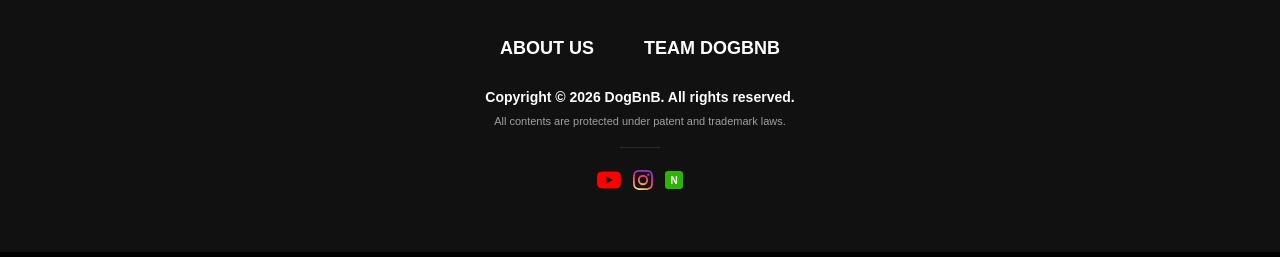
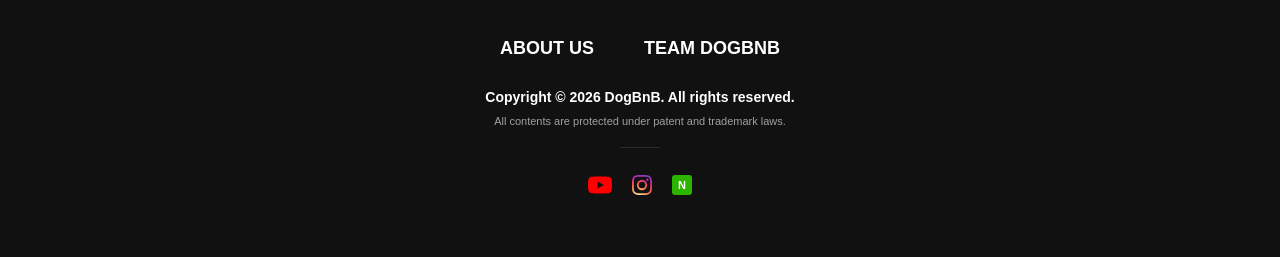
Before and after one commit to ssspar00-pixel/DOGBNB, a plain HTML site: page index.html in a window 1280 px wide. Shown: the part 822-1079 px from the top of the page. Drawn offline with Linux system fonts and the light colour scheme.

Commit message:
Add files via upload

```diff
--- a/index.html
+++ b/index.html
@@ -49,10 +49,15 @@
     .footer-menu a { color: #fff; text-decoration: none; font-size: 18px; font-weight: 700; transition: 0.3s; cursor: pointer; }
     .footer-menu a:hover { color: var(--primary); }
 
-    /* SNS 그룹 (수평 정렬 & 좁은 간격) */
-    .sns-group { display: flex; justify-content: center; align-items: center; gap: 15px; margin-top: 25px; }
-    .sns-group a { display: flex; align-items: center; transition: 0.3s; text-decoration: none; }
-    .sns-group a:hover { transform: scale(1.1); }
+    /* SNS 그룹 애니메이션 */
+    .sns-group { display: flex; justify-content: center; align-items: center; gap: 20px; margin-top: 25px; }
+    .sns-item {
+        display: flex;
+        align-items: center;
+        transition: transform 0.3s cubic-bezier(0.175, 0.885, 0.32, 1.275);
+        text-decoration: none;
+    }
+    .sns-item:hover { transform: scale(1.3); filter: brightness(1.2); }
 
     .naver-box {
         background-color: #2DB400; color: white; width: 20px; height: 20px;
@@ -60,12 +65,10 @@
         font-size: 11px; font-weight: 900; border-radius: 3px;
     }
 
-    /* 반응형 대응 (모바일 전용 설정) */
+    /* 반응형 대응 (모바일 로고 크기 조절) */
     @media (max-width:768px){
-        /* 로고 크기 조절: 120px -> 70px로 변경 */
         .header-logo { top: 15px; left: 15px; }
         .header-logo img { width: 70px; }
-
         .main-text { font-size: 2.2rem; }
         .sub-text { font-size: 1.2rem; }
         .app-links { bottom: 10%; top: auto; right: 50%; transform: translateX(50%); flex-direction: row; width: 90%; justify-content: center; }
@@ -111,11 +114,9 @@
                 At DogBnB, our mission is to empower <br>
                 <strong>Dog Owners and their Companions</strong> <br>
                 to lead happier, more fulfilling lives. <br><br>
-
                 We strive to be a warm, reliable partner, <br>
                 always ready to support fellow dog lovers <br>
                 whenever they need a hand. <br><br>
-
                 To us, a dog is more than just an animal—<br>
                 <strong>They are Family.</strong> <br>
                 Their happiness is, and always will be, our own.
@@ -128,11 +129,9 @@
                 Founded in 2013 and inspired by <strong>two beloved Retrievers</strong>, <br>
                 DogBnB was born out of 13 years of firsthand experience <br>
                 and a genuine need for a pet-sitting service you can trust. <br><br>
-
                 Today, we connect you with <strong>4,000+ dedicated sitters</strong> <br>
                 across Seoul, Busan, and Incheon, <br>
                 ready to serve your family with a humble heart. <br><br>
-
                 We are dedicated to providing a simple and reliable service <br>
                 that stays by your side forever.
             </p>
@@ -150,17 +149,15 @@
         <div style="margin-bottom: 20px; color: rgba(255,255,255,0.6); font-size: 11px;">All contents are protected under patent and trademark laws.</div>
         <hr style="border: 0; border-top: 1px solid rgba(255, 255, 255, 0.1); width: 40px; margin: 15px auto;">
 
-       <div style="display: flex; justify-content: center; align-items: center; gap: 12px; margin-top: 20px;">
-    <a href="유튜브링크" target="_blank" style="display: flex; align-items: center;">
+        <div class="sns-group">
+            <a href="유튜브링크" target="_blank" class="sns-item">
                 <svg width="24" height="24" viewBox="0 0 24 24" fill="#FF0000"><path d="M23.498 6.186a3.016 3.016 0 0 0-2.122-2.136C19.505 3.545 12 3.545 12 3.545s-7.505 0-9.377.505A3.017 3.017 0 0 0 .502 6.186C0 8.07 0 12 0 12s0 3.93.502 5.814a3.016 3.016 0 0 0 2.122 2.136c1.871.505 9.376.505 9.376.505s7.505 0 9.377-.505a3.015 3.015 0 0 0 2.122-2.136C24 15.93 24 12 24 12s0-3.93-.502-5.814zM9.545 15.568V8.432L15.818 12l-6.273 3.568z"/></svg>
             </a>
-
-    <a href="인스타링크" target="_blank" style="display: flex; align-items: center;">
+            <a href="인스타링크" target="_blank" class="sns-item">
                 <svg width="20" height="20" viewBox="0 0 24 24"><defs><radialGradient id="rg" r="150%" cx="30%" cy="107%"><stop stop-color="#fdf497" offset="0"/><stop stop-color="#fd5949" offset="0.45"/><stop stop-color="#d6249f" offset="0.6"/><stop stop-color="#285AEB" offset="0.9"/></radialGradient></defs><path fill="url(#rg)" d="M12 2.163c3.204 0 3.584.012 4.85.07 3.252.148 4.771 1.691 4.919 4.919.058 1.266.069 1.645.069 4.849 0 3.205-.012 3.584-.069 4.849-.149 3.225-1.664 4.771-4.919 4.919-1.266.058-1.644.07-4.85.07-3.204 0-3.584-.012-4.849-.07-3.26-.149-4.771-1.699-4.919-4.92-.058-1.265-.07-1.644-.07-4.849 0-3.204.013-3.583.07-4.849.149-3.227 1.664-4.771 4.919-4.919 1.266-.057 1.645-.069 4.849-.069zM12 0C8.741 0 8.333.014 7.053.072 2.695.272.273 2.69.073 7.052.014 8.333 0 8.741 0 12c0 3.259.014 3.668.072 4.948.2 4.358 2.618 6.78 6.98 6.98 1.281.058 1.689.072 4.948.072 3.259 0 3.668-.014 4.948-.072 4.354-.2 6.782-2.618 6.979-6.98.059-1.28.073-1.689.073-4.948 0-3.259-.014-3.668-.072-4.947-.196-4.354-2.617-6.78-6.979-6.98C15.668.014 15.259 0 12 0zm0 5.838a6.162 6.162 0 1 0 0 12.324 6.162 6.162 0 0 0 0-12.324zM12 16a4 4 0 1 1 0-8 4 4 0 0 1 0 8zm6.406-11.845a1.44 1.44 0 1 0 0 2.881 1.44 1.44 0 0 0 0-2.881z"/></svg>
             </a>
-
-    <a href="블로그링크" target="_blank" style="text-decoration: none; display: flex; align-items: center;">
-        <span style="background-color: #2DB400; color: white; width: 18px; height: 18px; display: flex; align-items: center; justify-content: center; font-size: 10px; font-weight: 900; border-radius: 3px;">N</span>
+            <a href="블로그링크" target="_blank" class="sns-item">
+                <span class="naver-box">N</span>
             </a>
         </div>
     </div>
```
Lines whose indentation alone changed are shown as unchanged.
